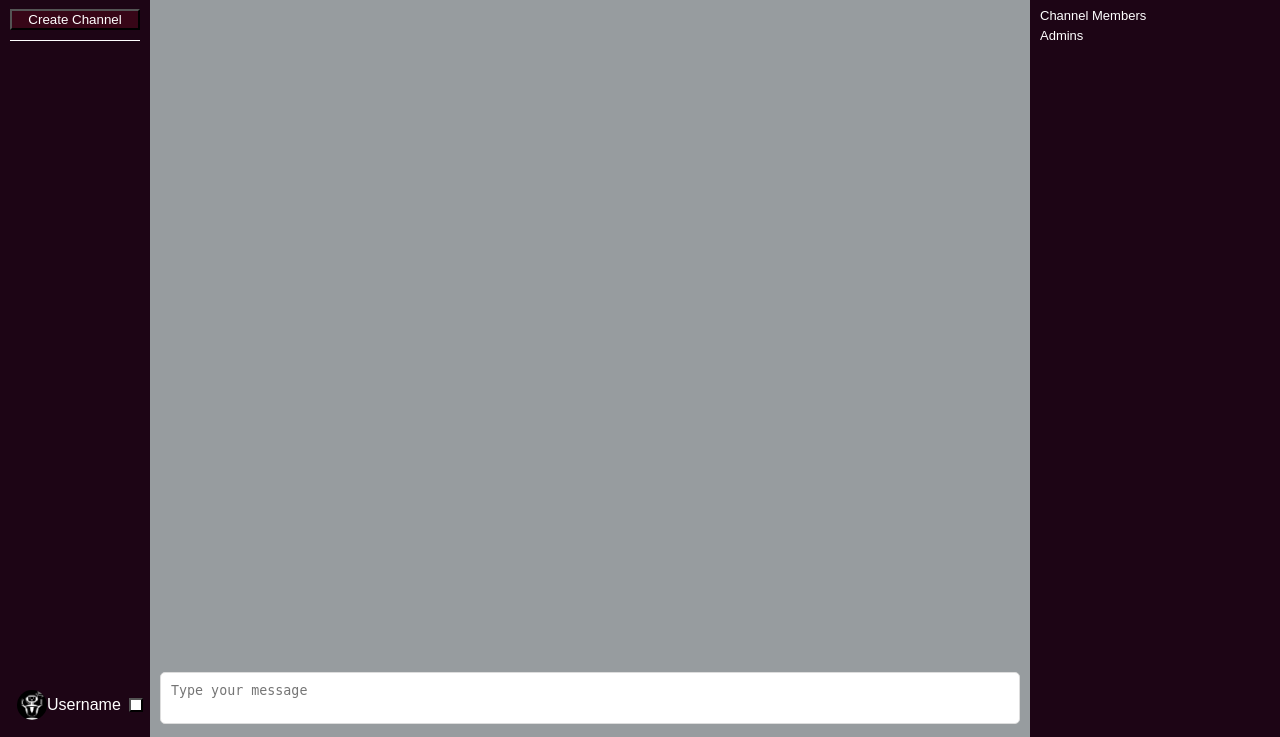
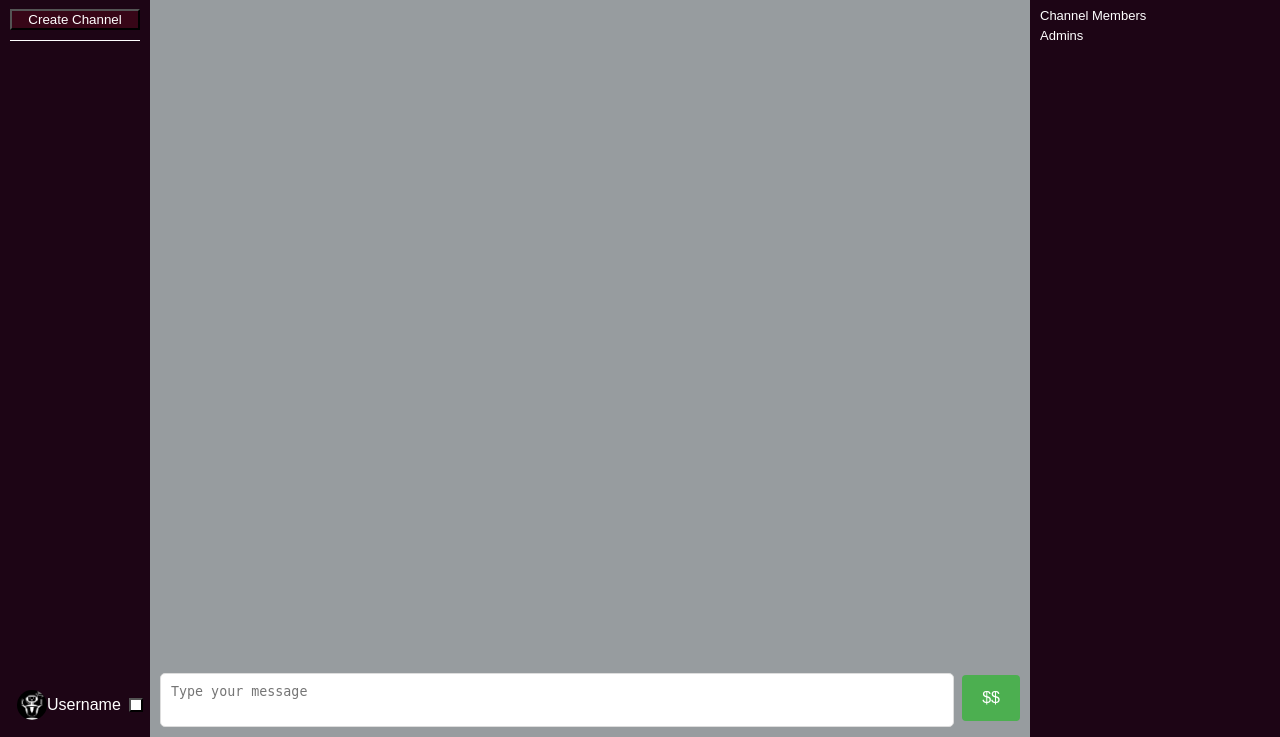
Before and after one commit to imoudu13/GuildTalk, a Flask app: page /channel in a window 1280 px wide. Shown: the part 64-801 px from the top of the page. Run offline with Flask 3, Linux system fonts and the light colour scheme; data that the repository does not hold is empty.

Commit message:
Made joke button that when clicked accesses the icanhazdadjoke api to make a random joke

```diff
--- a/static/css/ChannelPage.css
+++ b/static/css/ChannelPage.css
@@ -180,3 +180,25 @@ main {
 .hide{
   display: none;
 }
+#message-input-container{
+  display: flex;
+  flex-direction: row;
+  justify-content: space-between;
+}
+.message-input{
+  flex: 1;
+}
+.joke-button{
+  background-color: #4CAF50;
+    color: white;
+    padding: 14px 20px;
+    margin: 8px 0 6px 8px;
+    border: none;
+    cursor: pointer;
+    border-radius: 4px;
+    font-size: 16px;
+    transition: background-color 0.3s ease;
+}
+.joke-button:hover{
+    background-color: #45a049;
+}
--- a/static/js/ChannelPage.js
+++ b/static/js/ChannelPage.js
@@ -18,6 +18,29 @@ document.addEventListener("DOMContentLoaded", function () {
     .addEventListener("input", searchMessages);
   //hide invite button when not in channel
   document.querySelector('.invite-button').classList.add('hide');
+
+  //event listener for joke button
+    const fetchJokeBtn = document.getElementById('joke-button-id');
+    const messageInput = document.getElementById('message-input-id');
+
+    fetchJokeBtn.addEventListener('click', async () => {
+        try {
+            const response = await fetch('https://icanhazdadjoke.com/', {
+                headers: {
+                    'Accept': 'application/json'
+                }
+            });
+
+            const data = await response.json();
+
+            // Populate the input with the joke
+            messageInput.value = data.joke;
+
+        } catch (error) {
+            console.error('Error fetching joke:', error);
+            alert('Failed to fetch joke. Please try again.');
+        }
+    });
 });
 
 
--- a/templates/ChannelPage.html
+++ b/templates/ChannelPage.html
@@ -54,9 +54,11 @@
 
         </div>
         <!-- Message input field -->
-        <label>
+        <div id="message-input-container">
             <textarea class="message-input" id="message-input-id" placeholder="Type your message"></textarea>
-        </label>
+            <button class="joke-button" id="joke-button-id">$$</button>
+        </div>
+
     </div>
     <!-- Third Column -->
     <div class="column members-column">
--- /dev/null
+++ b/venv2/pyvenv.cfg
@@ -0,0 +1,5 @@
+home = C:\Users\gavin\AppData\Local\Microsoft\WindowsApps\PythonSoftwareFoundation.Python.3.11_qbz5n2kfra8p0
+include-system-site-packages = false
+version = 3.11.9
+executable = C:\Users\gavin\AppData\Local\Microsoft\WindowsApps\PythonSoftwareFoundation.Python.3.11_qbz5n2kfra8p0\python.exe
+command = C:\Users\gavin\AppData\Local\Microsoft\WindowsApps\PythonSoftwareFoundation.Python.3.11_qbz5n2kfra8p0\python.exe -m venv C:\Users\gavin\PycharmProjects\GuildTalk\venv2
```
Also changed, not shown: 10 other files.
